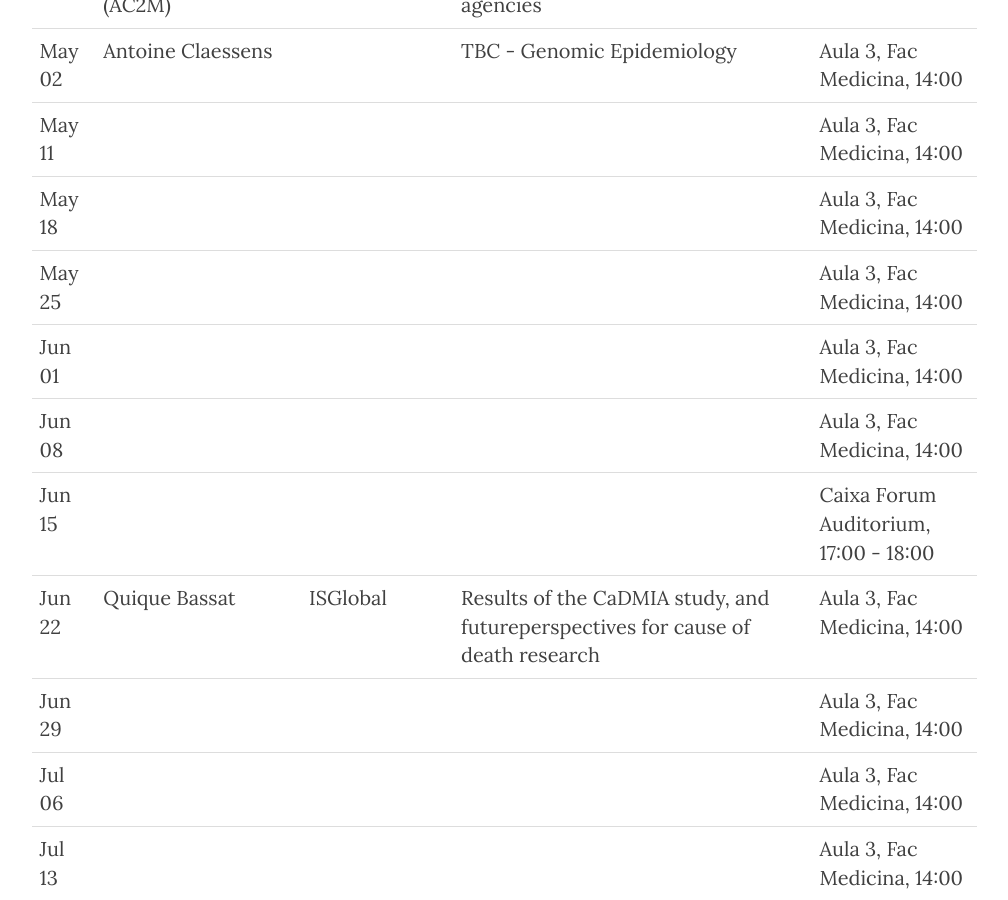
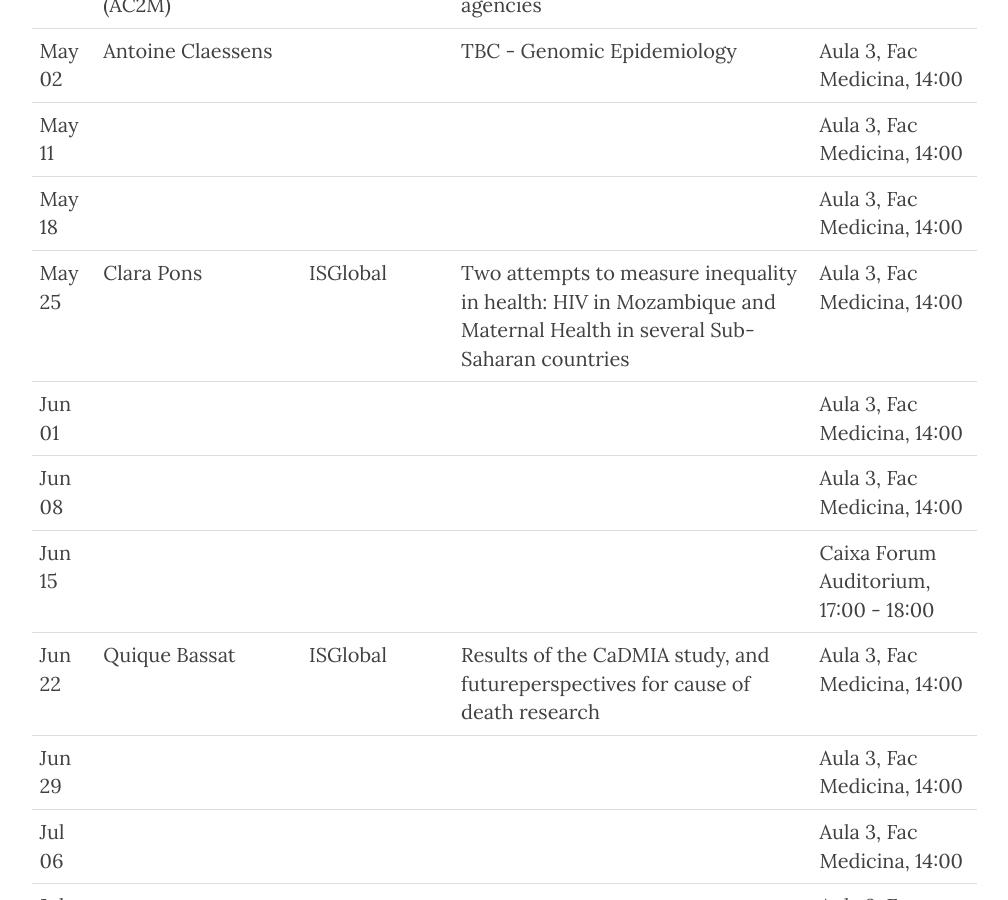
Before and after one commit to seminaris/seminaris.github.io, a Jekyll site: the page built from index.html, in a window 1280 px wide and 900 px high, scrolled down 1312 px. Shown: the whole window, without its empty margins (136-1144 px from the left). Built offline with Jekyll 4.4.1, drawn with Linux system fonts in a browser that asks for light colours; nearby versions of some CDN libraries; the list of posts is cut into pages by our own code.

Commit message:
adding clara

```diff
--- a/index.html
+++ b/index.html
@@ -79,9 +79,9 @@ description: "Institut de Salut Global de Barcelona"
   </tr>
   <tr>
    <td style="text-align:left;"> May 25 </td>
-   <td style="text-align:left;">  </td>
-   <td style="text-align:left;">  </td>
-   <td style="text-align:left;">  </td>
+   <td style="text-align:left;"> Clara Pons </td>
+   <td style="text-align:left;"> ISGlobal </td>
+   <td style="text-align:left;"> Two attempts to measure inequality in health: HIV in Mozambique and Maternal Health in several Sub-Saharan countries </td>
    <td style="text-align:left;"> Aula 3, Fac Medicina, 14:00 </td>
   </tr>
   <tr>
```
Also changed, not shown: 4 other files.
